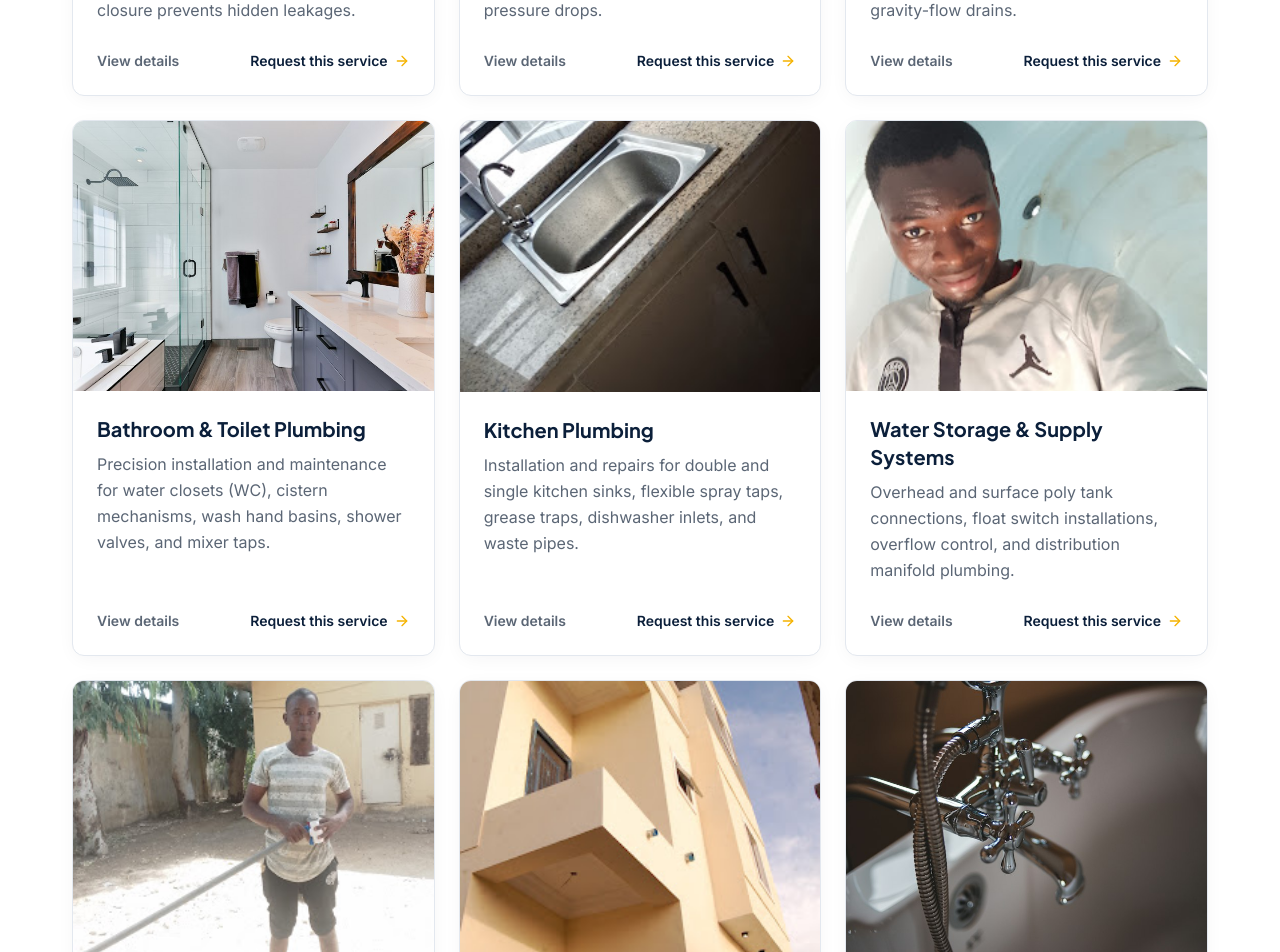
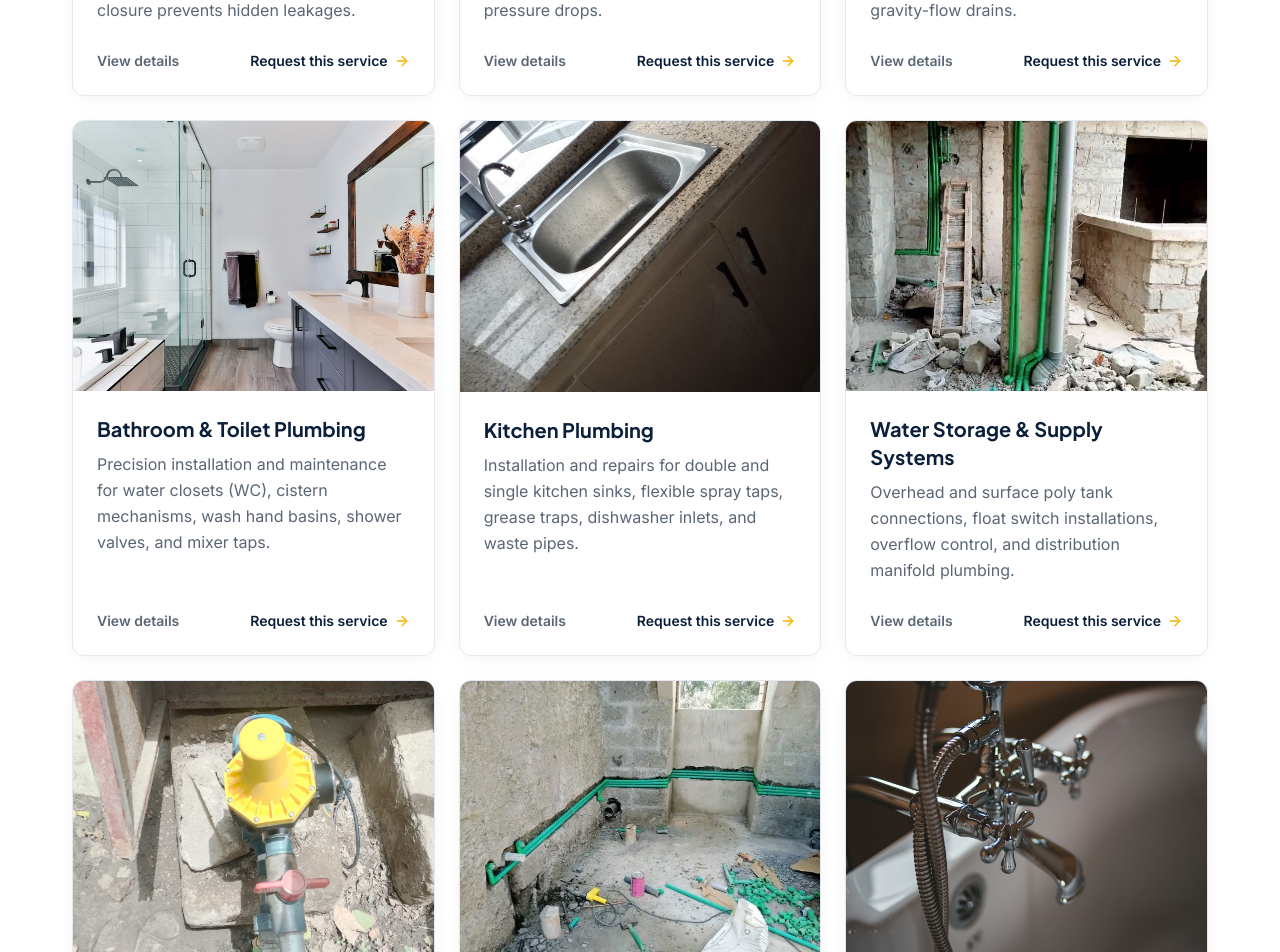
Before and after one commit to binusman02/bin-plumbing-website, a Next.js app: page /services in a window 1280 px wide. Shown: the part 920-1872 px from the top of the page. Built offline with nearby package versions, Linux system fonts and the light colour scheme; no server answers; the database is empty.

Commit message:
fix(ui): link dashboard logo to portal overview and upgrade blurry 270x360 service images

```diff
--- a/src/app/(public)/page.tsx
+++ b/src/app/(public)/page.tsx
@@ -4,6 +4,7 @@ import Image from "next/image";
 import Link from "next/link";
 import { ArrowRight, CheckCircle2, Phone, ShieldCheck, Star } from "lucide-react";
 import { getAllGalleryItems, getApprovedReviews, getMarketplaceSettings } from "@/lib/marketplace";
+import { resolveSharpServiceImage } from "@/lib/service-images";
 import { FaqAccordion, type FaqItem } from "@/components/public/FaqAccordion";
 import { PublicGalleryClient } from "@/components/public/PublicGalleryClient";
 
@@ -223,10 +224,11 @@ export default async function HomePage() {
               >
                 <div className="relative aspect-[4/3] w-full overflow-hidden bg-[#F4F6F9]">
                   <Image
-                    src={service.image || "/images/services/pipework-roughin.jpg"}
+                    src={resolveSharpServiceImage(service.image, service.slug)}
                     alt={`${service.title || service.name} service`}
                     fill
-                    sizes="(max-width: 768px) 100vw, (max-width: 1024px) 50vw, 384px"
+                    quality={85}
+                    sizes="(max-width: 768px) 100vw, (max-width: 1024px) 50vw, 420px"
                     className="object-cover"
                   />
                 </div>
--- a/src/app/(public)/services/[slug]/page.tsx
+++ b/src/app/(public)/services/[slug]/page.tsx
@@ -9,6 +9,7 @@ import {
   getServiceCategories,
 } from "@/lib/marketplace";
 import { SITE_URL, buildBreadcrumbJsonLd } from "@/lib/seo";
+import { resolveSharpServiceImage } from "@/lib/service-images";
 
 export const instant = false;
 
@@ -86,7 +87,7 @@ export default async function ServiceDetailPage({ params }: Props) {
     service.description ||
     service.short_description ||
     "Professional inspection and transparent itemised quotation before work begins.";
-  const image = service.image || "/images/services/pipework-roughin.jpg";
+  const image = resolveSharpServiceImage(service.image, service.slug);
   const canonicalSlug = service.slug || service.id;
   const activeAreas = settings.active_coverage_locations || [];
   const phone = settings.company_phone;
@@ -217,6 +218,7 @@ export default async function ServiceDetailPage({ params }: Props) {
                 src={image}
                 alt={`${title} by ${settings.company_name || "FlowGuard Plumbing Enterprises"}`}
                 fill
+                quality={85}
                 sizes="(max-width: 1024px) 100vw, 50vw"
                 className="object-cover"
               />
--- a/src/app/(public)/services/page.tsx
+++ b/src/app/(public)/services/page.tsx
@@ -4,6 +4,7 @@ import Image from "next/image";
 import Link from "next/link";
 import { ArrowRight, Phone } from "lucide-react";
 import { getAllGalleryItems, getMarketplaceSettings, getServiceCategories } from "@/lib/marketplace";
+import { resolveSharpServiceImage } from "@/lib/service-images";
 import { PublicGalleryClient } from "@/components/public/PublicGalleryClient";
 
 export const metadata: Metadata = {
@@ -43,7 +44,7 @@ export default async function ServicesPage() {
         c.description ||
         c.short_description ||
         "Professional inspection and transparent quotation before work begins.",
-      image: c.image || "/images/services/pipework-roughin.jpg",
+      image: resolveSharpServiceImage(c.image, c.slug),
     }));
 
   const baseUrl = (process.env.NEXT_PUBLIC_SITE_URL || "https://flowguard.com.ng").replace(/\/+$/, "");
@@ -120,7 +121,8 @@ export default async function ServicesPage() {
                     src={service.image}
                     alt={`${service.title} service`}
                     fill
-                    sizes="(max-width: 768px) 100vw, (max-width: 1200px) 50vw, 33vw"
+                    quality={85}
+                    sizes="(max-width: 768px) 100vw, (max-width: 1200px) 50vw, 420px"
                     className="object-cover"
                   />
                 </div>
--- a/src/components/public/PublicGalleryClient.tsx
+++ b/src/components/public/PublicGalleryClient.tsx
@@ -5,6 +5,7 @@ import Image from "next/image";
 import Link from "next/link";
 import { ArrowRight, Camera, MapPin, X, ZoomIn } from "lucide-react";
 import type { GalleryItemRecord } from "@/lib/marketplace";
+import { resolveSharpServiceImage } from "@/lib/service-images";
 
 interface PublicGalleryClientProps {
   items: GalleryItemRecord[];
@@ -94,10 +95,11 @@ export function PublicGalleryClient({ items }: PublicGalleryClientProps) {
               aria-label={`View ${item.title}`}
             >
               <Image
-                src={item.image_url}
+                src={resolveSharpServiceImage(item.image_url)}
                 alt={item.title}
                 fill
-                sizes="(max-width: 640px) 100vw, (max-width: 1024px) 50vw, 380px"
+                quality={85}
+                sizes="(max-width: 640px) 100vw, (max-width: 1024px) 50vw, 420px"
                 className="object-cover transition duration-300 group-hover:scale-105"
               />
               <span className="absolute bottom-3 right-3 inline-flex h-8 w-8 items-center justify-center rounded-full bg-[#07152B]/75 text-white opacity-0 transition group-hover:opacity-100">
@@ -140,7 +142,7 @@ export function PublicGalleryClient({ items }: PublicGalleryClientProps) {
             <div className="flex max-h-[75vh] items-center justify-center bg-[#07152B]">
               {/* eslint-disable-next-line @next/next/no-img-element */}
               <img
-                src={lightboxItem.image_url}
+                src={resolveSharpServiceImage(lightboxItem.image_url)}
                 alt={lightboxItem.title}
                 className="max-h-[75vh] w-full object-contain"
               />
--- a/src/lib/marketplace.ts
+++ b/src/lib/marketplace.ts
@@ -453,7 +453,7 @@ const DEFAULT_SERVICE_CATEGORIES: ServiceCategorySetting[] = [
     title: "Kitchen Plumbing",
     short_description: "Installation and repairs for kitchen sinks, spray taps, grease traps, and waste pipes.",
     description: "Installation and repairs for double and single kitchen sinks, flexible spray taps, grease traps, dishwasher inlets, and waste pipes.",
-    image: "/images/gallery/real-work-kitchen-sink-tap.jpg",
+    image: "/images/blog/kitchen-sink-tap-installation-kano.jpg",
     icon_name: "Utensils",
     sort_order: 5,
     order: 5,
@@ -468,7 +468,7 @@ const DEFAULT_SERVICE_CATEGORIES: ServiceCategorySetting[] = [
     title: "Water Storage & Supply Systems",
     short_description: "Overhead and surface tank connections, float switches, and distribution manifolds.",
     description: "Overhead and surface poly tank connections, float switch installations, overflow control, and distribution manifold plumbing.",
-    image: "/images/gallery/real-work-water-tank-fitting.jpg",
+    image: "/images/blog/ppr-riser-pipe-installation-kano.jpg",
     icon_name: "Database",
     sort_order: 6,
     order: 6,
@@ -483,7 +483,7 @@ const DEFAULT_SERVICE_CATEGORIES: ServiceCategorySetting[] = [
     title: "Pump Installation & Repairs",
     short_description: "Booster, surface transfer, and submersible pumps with non-return valves and pressure controls.",
     description: "Booster pumps, surface transfer pumps, and submersible pumps connected with proper non-return valves and electrical pressure controls.",
-    image: "/images/gallery/real-work-external-pipe-valve.jpg",
+    image: "/images/blog/water-pump-pressure-controller-kano.jpg",
     icon_name: "Zap",
     sort_order: 7,
     order: 7,
@@ -498,7 +498,7 @@ const DEFAULT_SERVICE_CATEGORIES: ServiceCategorySetting[] = [
     title: "Commercial & Facility Plumbing",
     short_description: "Coordinated plumbing for offices, schools, plazas, hotels, and workshops.",
     description: "Plumbing coordination for office complexes, schools, plazas, hotels, and workshops requiring structured multi-point installations.",
-    image: "/images/gallery/real-work-residential-building.jpg",
+    image: "/images/blog/ppr-pipework-new-house-kano.jpg",
     icon_name: "Building2",
     sort_order: 8,
     order: 8,
--- /dev/null
+++ b/src/lib/service-images.ts
@@ -0,0 +1,38 @@
+const LOW_RES_IMAGE_REPLACEMENTS: Record<string, string> = {
+  "/images/gallery/real-work-kitchen-sink-tap.jpg":
+    "/images/blog/kitchen-sink-tap-installation-kano.jpg",
+  "/images/gallery/real-work-water-tank-fitting.jpg":
+    "/images/blog/ppr-riser-pipe-installation-kano.jpg",
+  "/images/gallery/real-work-external-pipe-valve.jpg":
+    "/images/blog/water-pump-pressure-controller-kano.jpg",
+  "/images/gallery/real-work-residential-building.jpg":
+    "/images/blog/ppr-pipework-new-house-kano.jpg",
+};
+
+const SLUG_FALLBACK_IMAGES: Record<string, string> = {
+  "kitchen-plumbing": "/images/blog/kitchen-sink-tap-installation-kano.jpg",
+  "water-storage-supply-systems":
+    "/images/blog/ppr-riser-pipe-installation-kano.jpg",
+  "pump-installation-repairs":
+    "/images/blog/water-pump-pressure-controller-kano.jpg",
+  "commercial-plumbing": "/images/blog/ppr-pipework-new-house-kano.jpg",
+};
+
+/**
+ * Replaces legacy low-resolution (270x360 / 239x360) service thumbnails
+ * with high-resolution (1200x1600 / 720x960) Kano plumbing photos, even when
+ * category records are loaded from cached database settings.
+ */
+export function resolveSharpServiceImage(
+  image?: string | null,
+  slug?: string | null
+): string {
+  const clean = image?.trim() || "";
+  if (clean && LOW_RES_IMAGE_REPLACEMENTS[clean]) {
+    return LOW_RES_IMAGE_REPLACEMENTS[clean];
+  }
+  if (!clean && slug && SLUG_FALLBACK_IMAGES[slug]) {
+    return SLUG_FALLBACK_IMAGES[slug];
+  }
+  return clean || "/images/services/pipework-roughin.jpg";
+}
```
Also changed, not shown: src/components/portal/PortalShell.tsx (+38 -8 lines), public/images/gallery/real-work-kitchen-sink-tap.jpg.
